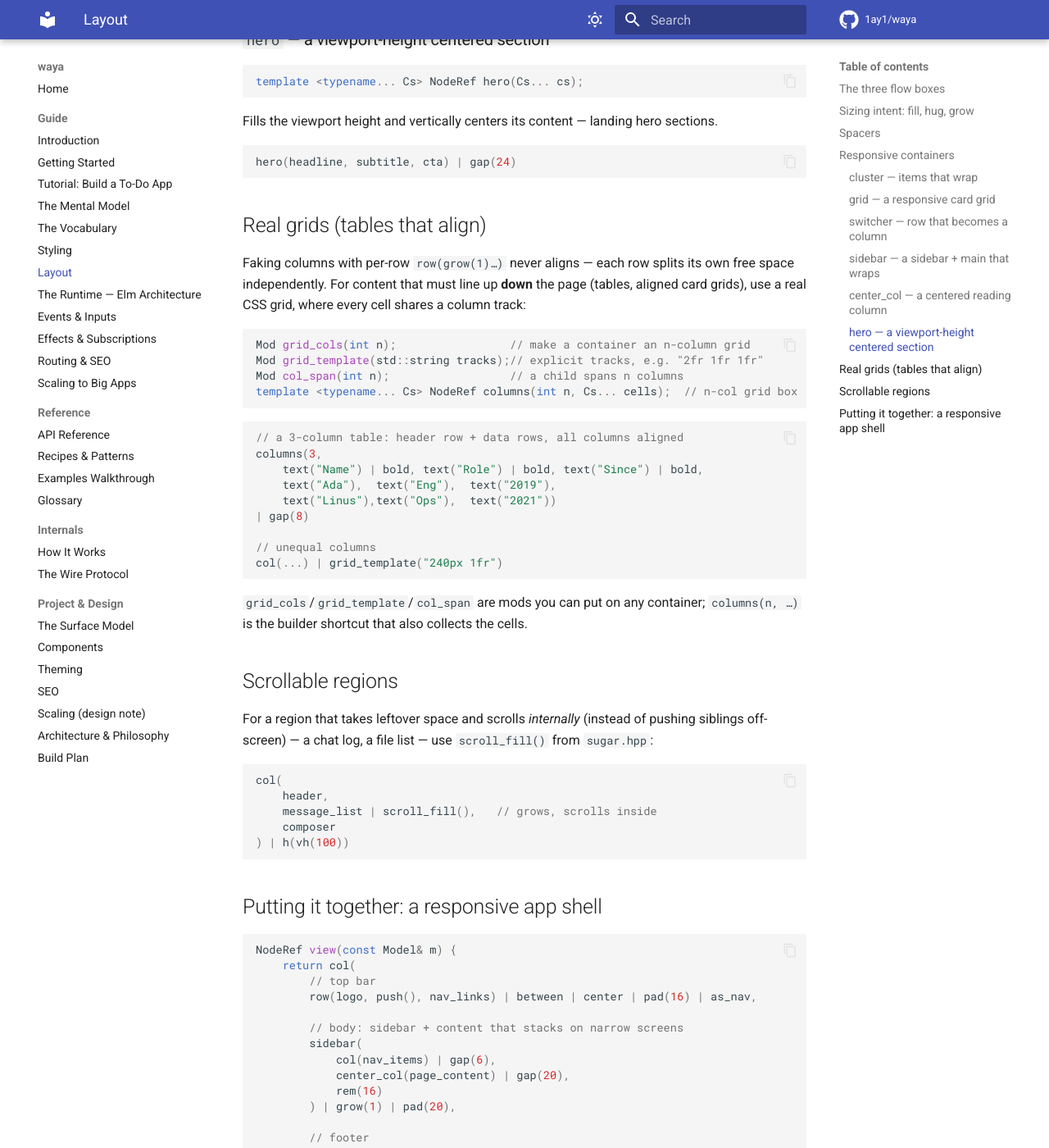
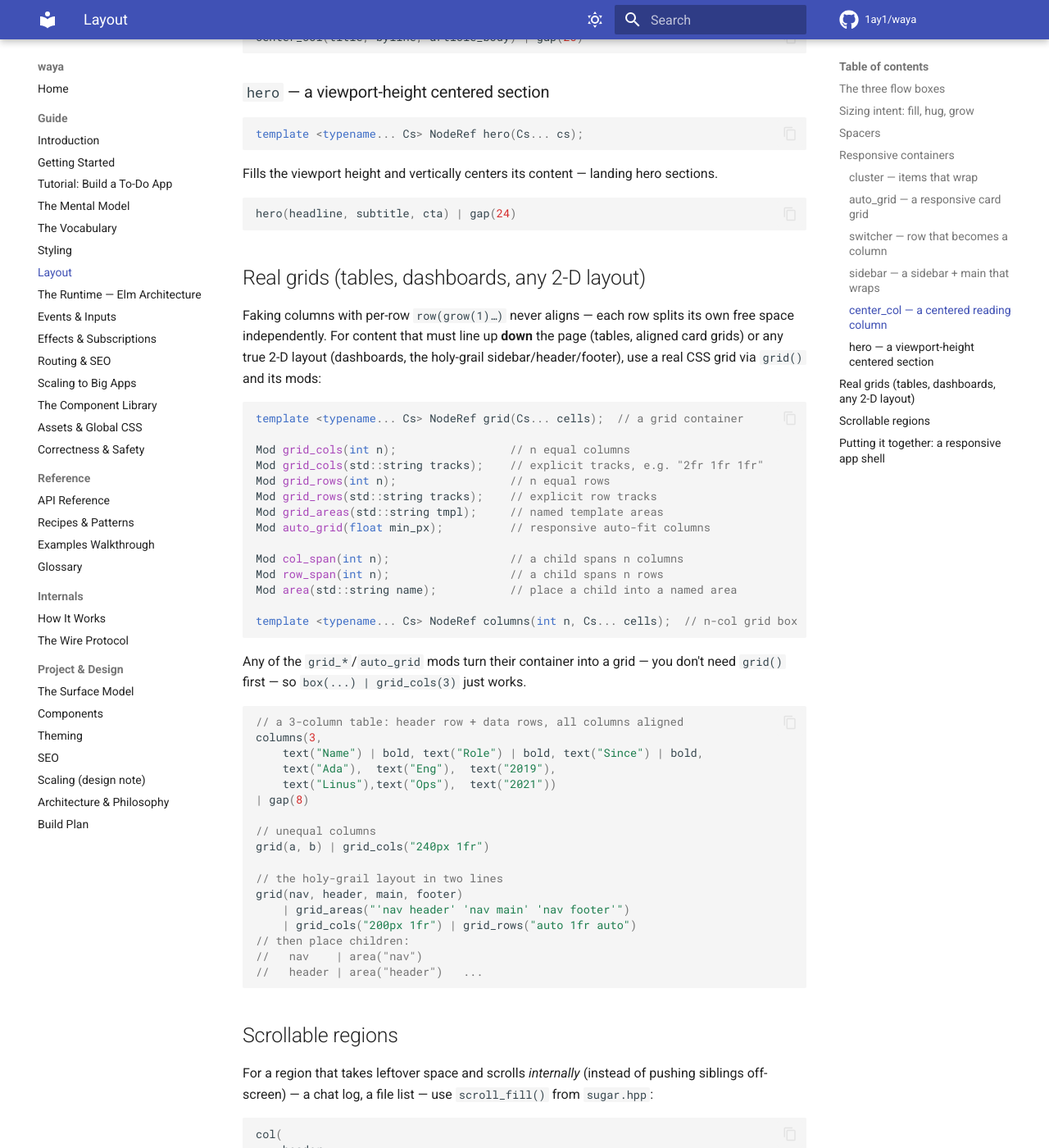
Before and after one commit to 1ay1/waya, an MkDocs documentation site: the page built from docs/05-layout.md, in a window 1280 px wide and 1400 px high, scrolled down 2779 px. Shown: the whole window at 82% size. Built offline with MkDocs 1.6.1 and Material for MkDocs 9.7.7, drawn with Linux system fonts in a browser that asks for light colours; comment, search, counter and statistics services are not loaded; some of the changed text lies outside the part shown.

Commit message:
docs: component library, assets, safety pages; grid + perf + hot-reload
- new pages: 14-components (the waya::ui library — components/widgets/icons/
  charts/forms), 15-assets (the asset registry), 16-safety (structural
  validation + escaping + URL sanitisation); all added to the nav.
- 05-layout: rewrite the grid section to the shipped API (grid/grid_cols/
  grid_rows/grid_areas/auto_grid/area, incl. the holy-grail example).
- 11-api-reference: split core sugar from a new component-library section;
  add assets, grid, and custom_animation.
- 01-getting-started: point to the ui library and the scripts/dev.sh hot-
  reload loop; 13-examples: add counter + dash.
- README: a Performance section with the measured wire numbers, and a
  correct-HTML-by-construction bullet under Quality.

````diff
--- a/docs/05-layout.md
+++ b/docs/05-layout.md
@@ -84,17 +84,20 @@ tags, chips, button groups, nav pills. Centered, 12px gap by default.
 cluster(tag("rust"), tag("c++"), tag("simd"), tag("gpu"))
 ```
 
-### `grid` — a responsive card grid
+### `auto_grid` — a responsive card grid
 
 ```cpp
-template <typename... Cs> NodeRef grid(Len min_col, Cs... cells);
+Mod auto_grid(float min_px);
 ```
 
-Lays cells into as many equal columns as fit at ≥ `min_col` wide, reflowing
-automatically. The one-liner responsive card grid (auto-fit + minmax).
+Turns a container into a grid with as many equal columns as fit at ≥ `min_px`
+wide, reflowing automatically. The one-liner responsive card grid (auto-fit +
+minmax), and it never overflows on a narrow phone.
 
 ```cpp
-grid(rem(20), card1, card2, card3, card4)   // 1–4 columns depending on width
+grid(card1, card2, card3, card4) | auto_grid(320)   // 1–4 columns by width
+// or apply it to any container:
+box(card1, card2, card3) | auto_grid(320) | gap(16)
 ```
 
 ### `switcher` — row that becomes a column
@@ -149,19 +152,32 @@ sections.
 hero(headline, subtitle, cta) | gap(24)
 ```
 
-## Real grids (tables that align)
+## Real grids (tables, dashboards, any 2-D layout)
 
 Faking columns with per-row `row(grow(1)…)` never aligns — each row splits its
 own free space independently. For content that must line up **down** the page
-(tables, aligned card grids), use a real CSS grid, where every cell shares a
-column track:
+(tables, aligned card grids) or any true 2-D layout (dashboards, the holy-grail
+sidebar/header/footer), use a real CSS grid via `grid()` and its mods:
 
 ```cpp
-Mod grid_cols(int n);                 // make a container an n-column grid
-Mod grid_template(std::string tracks);// explicit tracks, e.g. "2fr 1fr 1fr"
+template <typename... Cs> NodeRef grid(Cs... cells);  // a grid container
+
+Mod grid_cols(int n);                 // n equal columns
+Mod grid_cols(std::string tracks);    // explicit tracks, e.g. "2fr 1fr 1fr"
+Mod grid_rows(int n);                 // n equal rows
+Mod grid_rows(std::string tracks);    // explicit row tracks
+Mod grid_areas(std::string tmpl);     // named template areas
+Mod auto_grid(float min_px);          // responsive auto-fit columns
+
 Mod col_span(int n);                  // a child spans n columns
+Mod row_span(int n);                  // a child spans n rows
+Mod area(std::string name);           // place a child into a named area
+
 template <typename... Cs> NodeRef columns(int n, Cs... cells);  // n-col grid box
 ```
+
+Any of the `grid_*`/`auto_grid` mods turn their container into a grid — you
+don't need `grid()` first — so `box(...) | grid_cols(3)` just works.
 
 ```cpp
 // a 3-column table: header row + data rows, all columns aligned
@@ -172,11 +188,16 @@ columns(3,
 | gap(8)
 
 // unequal columns
-col(...) | grid_template("240px 1fr")
+grid(a, b) | grid_cols("240px 1fr")
+
+// the holy-grail layout in two lines
+grid(nav, header, main, footer)
+    | grid_areas("'nav header' 'nav main' 'nav footer'")
+    | grid_cols("200px 1fr") | grid_rows("auto 1fr auto")
+// then place children:
+//   nav    | area("nav")
+//   header | area("header")   ...
 ```
-
-`grid_cols`/`grid_template`/`col_span` are mods you can put on any container;
-`columns(n, …)` is the builder shortcut that also collects the cells.
 
 ## Scrollable regions
 
--- a/mkdocs.yml
+++ b/mkdocs.yml
@@ -76,6 +76,9 @@ nav:
       - Effects & Subscriptions: 08-effects.md
       - Routing & SEO: 09-routing-seo.md
       - Scaling to Big Apps: 10-scaling.md
+      - The Component Library: 14-components.md
+      - Assets & Global CSS: 15-assets.md
+      - Correctness & Safety: 16-safety.md
   - Reference:
       - API Reference: 11-api-reference.md
       - Recipes & Patterns: 12-recipes.md
````
Also changed, not shown: README.md (+22 -0 lines), docs/01-getting-started.md (+14 -0 lines), docs/11-api-reference.md (+66 -12 lines), docs/13-examples.md (+31 -0 lines), docs/14-components.md (added, +211 -0 lines), docs/15-assets.md (added, +79 -0 lines), docs/16-safety.md (added, +74 -0 lines).
